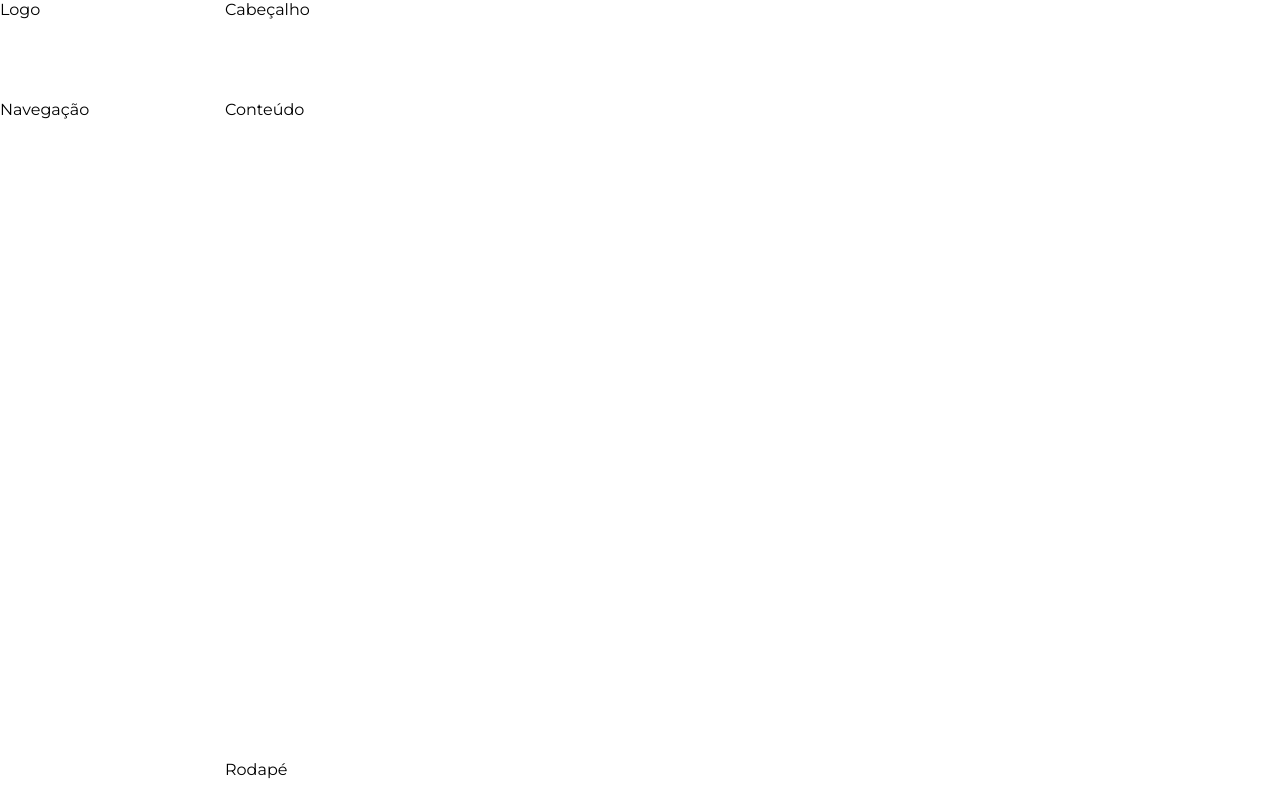
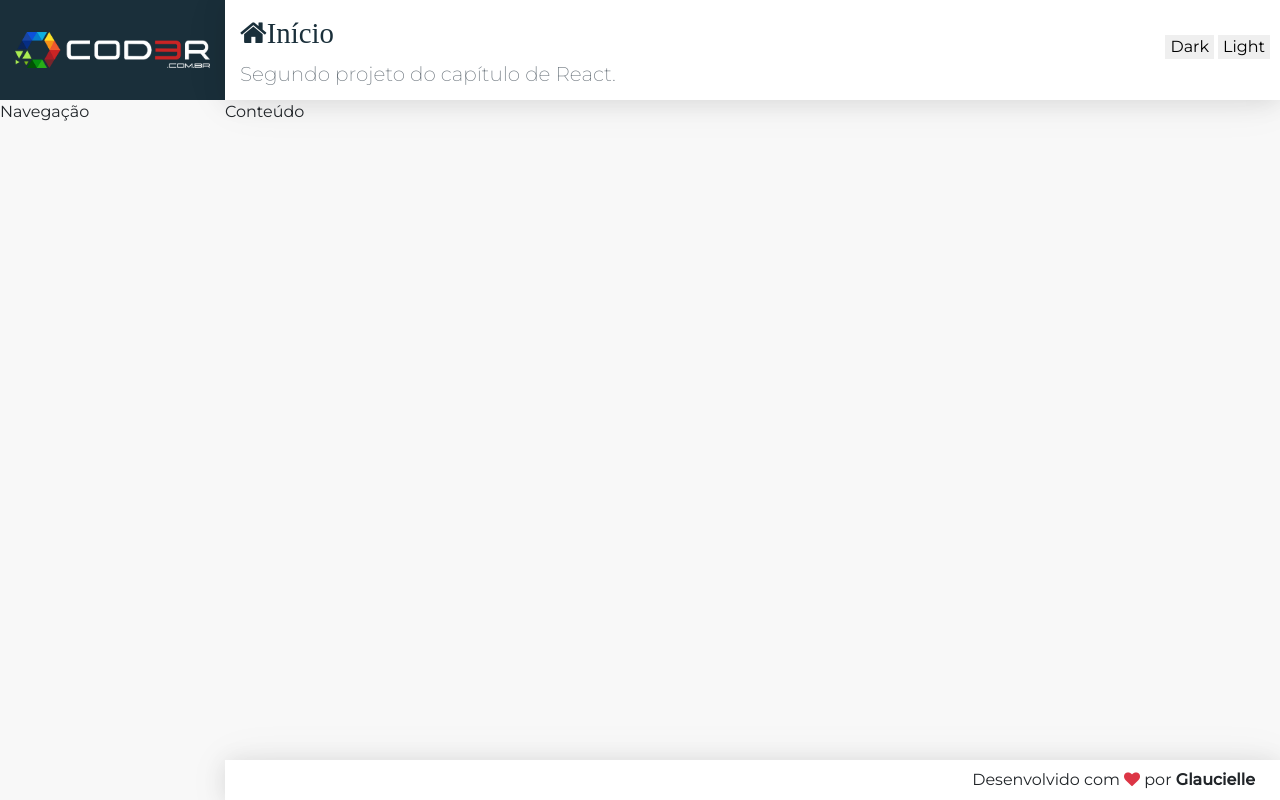
Before and after one commit to glauciellesa/cadastro-de-usuario, a React (Create React App) app in the folder cadastro-usuario/: page / in a window 1280 px wide. Built offline with nearby package versions, Linux system fonts and the light colour scheme.

Commit message:
Set up header end footer

```diff
--- a/cadastro-usuario/src/components/template/Footer.jsx
+++ b/cadastro-usuario/src/components/template/Footer.jsx
@@ -1,7 +1,21 @@
 import React from "react";
 import styled from "styled-components";
-export default (props) => <StyledFooter>Rodapé</StyledFooter>;
+export default (props) => (
+  <StyledFooter>
+    <span>
+      {" "}
+      Desenvolvido com <i className="fa fa-heart text-danger"></i> por{" "}
+      <strong> Glaucielle</strong>
+    </span>
+  </StyledFooter>
+);
 
 const StyledFooter = styled.footer`
   grid-area: footer;
+  display: flex;
+  align-items: center;
+  justify-content: flex-end;
+  padding: 0 25px;
+  background-color: ${({ theme }) => theme.light};
+  box-shadow: ${({ theme }) => theme.shadow};
 `;
--- a/cadastro-usuario/src/components/template/Header.jsx
+++ b/cadastro-usuario/src/components/template/Header.jsx
@@ -1,8 +1,26 @@
 import React from "react";
 import styled from "styled-components";
 
-export default (props) => <StyledHeader>Cabeçalho</StyledHeader>;
+export default (props) => (
+  <StyledHeader className="d-none d-sm-flex flex-column">
+    <h1 className="mt-3">
+      <i className={`fa fa-${props.icon}`}>{props.title}</i>
+    </h1>
+    <p className="lead text-muted">{props.subtitle}</p>
+  </StyledHeader>
+);
 
 const StyledHeader = styled.div`
   grid-area: header;
+  background-color: ${({ theme }) => theme.light};
+  box-shadow: ${({ theme }) => theme.shadow};
+  overflow: hidden;
+  padding: 0 15px;
+  white-space: nowrap;
+  h1 {
+    font-size: 1.8em;
+  }
+  i {
+    color: ${({ theme }) => theme.dark};
+  }
 `;
--- a/cadastro-usuario/src/components/template/Logo.jsx
+++ b/cadastro-usuario/src/components/template/Logo.jsx
@@ -1,8 +1,24 @@
 import React from "react";
 import styled from "styled-components";
+import logo from "../../assets/imgs/logo.png";
 
-export default (props) => <StyledLogo> Logo </StyledLogo>;
+export default (props) => (
+  <StyledLogo>
+    <a href="/">
+      <img src={logo} alt="Logo" />
+    </a>
+  </StyledLogo>
+);
 
 const StyledLogo = styled.aside`
   grid-area: logo;
+  background-color: #1a2f3a;
+  display: flex;
+  justify-content: center;
+  align-items: center;
+
+  img {
+    padding: 0 15px;
+    width: 100%;
+  }
 `;
--- a/cadastro-usuario/src/components/template/Main.jsx
+++ b/cadastro-usuario/src/components/template/Main.jsx
@@ -4,7 +4,7 @@ import Header from "./Header";
 
 export default (props) => (
   <React.Fragment>
-    <Header />
+    <Header {...props} />
     <StyledMain> Conteúdo </StyledMain>
   </React.Fragment>
 );
--- a/cadastro-usuario/src/main/App.jsx
+++ b/cadastro-usuario/src/main/App.jsx
@@ -1,23 +1,50 @@
-import React from "react";
+import "bootstrap/dist/css/bootstrap.min.css";
+import "font-awesome/css/font-awesome.min.css";
+import React, { useState } from "react";
 import styled, { ThemeProvider } from "styled-components";
 import Footer from "../components/template/Footer";
 import Logo from "../components/template/Logo";
 import Main from "../components/template/Main";
 import Nav from "../components/template/Nav";
 import CSSReset from "../theme/CSSReset";
-import { theme } from "../theme/ThemeConfig";
+import { lightTheme, darkTheme } from "../theme/ThemeConfig";
 
-export default (props) => (
+export default (props) => {
+  const [theme, setTheme] = useState(lightTheme);
+  return (
+    <>
+      <StyledToggle>
+        <button
+          onClick={() => {
+            setTheme(darkTheme);
+          }}
+        >
+          Dark
+        </button>
+        <button
+          onClick={() => {
+            setTheme(lightTheme);
+          }}
+        >
+          Light
+        </button>
+      </StyledToggle>
       <ThemeProvider theme={theme}>
         <StyledApp>
           <CSSReset />
           <Logo />
           <Nav />
-      <Main />
+          <Main
+            icon="home"
+            title="Início"
+            subtitle="Segundo projeto do capítulo de React."
+          />
           <Footer />
         </StyledApp>
       </ThemeProvider>
+    </>
   );
+};
 
 const StyledApp = styled.div`
   margin: 0;
@@ -30,5 +57,18 @@ const StyledApp = styled.div`
     "menu content"
     "menu footer";
   height: 100vh;
-  background-color: #fff;
+  background-color: #f8f8f8;
 `;
+
+const StyledToggle = styled.div`
+  display: flex;
+  position: absolute;
+  top: 35px;
+  right: 10px;
+  gap: 4px;
+
+  button {
+    padding: 0 5px;
+    border: none;
+  }
+`;
--- a/cadastro-usuario/src/theme/ThemeConfig.js
+++ b/cadastro-usuario/src/theme/ThemeConfig.js
@@ -1,25 +1,20 @@
 export const theme = {
-  dark: "100px",
-  logoHeight: "500px",
+  logoHeight: "100px",
   headerHeight: "100px",
   asideWidth: "225px",
   footerHeight: "40px",
   shadow: "0 2px 23px 0 rgba(0, 0, 0, 0.1), 0 2px 49px 0 rgba(0, 0, 0, 0.06)",
 };
 
-/* export const lightTheme = {
-  backgroundBase: "#f9f9f9",
-  backgroundLevel1: "#FFFFFF",
-  backgroundLevel2: "#F0F0F0",
-  borderBase: "#E5E5E5",
-  textColorBase: "#222222",
-  textColor: "#696969",
-} */
+export const lightTheme = {
+  ...theme,
+  dark: "#1A2F3A",
+  light: "#fff",
+};
 
-/* export const darkTheme = {
-  backgroundBase: "#181818",
-  backgroundLevel1: "#202020",
-  backgroundLevel2: "#313131",
-  borderBase: " #383838",
-  textColor: "#e5e5e5",
-} */
+export const darkTheme = {
+  ...theme,
+
+  dark: "#fff",
+  light: "#1A2F3A",
+};
```
Also changed, not shown: cadastro-usuario/src/assets/imgs/logo.png (added). Lines whose indentation alone changed are shown as unchanged.
